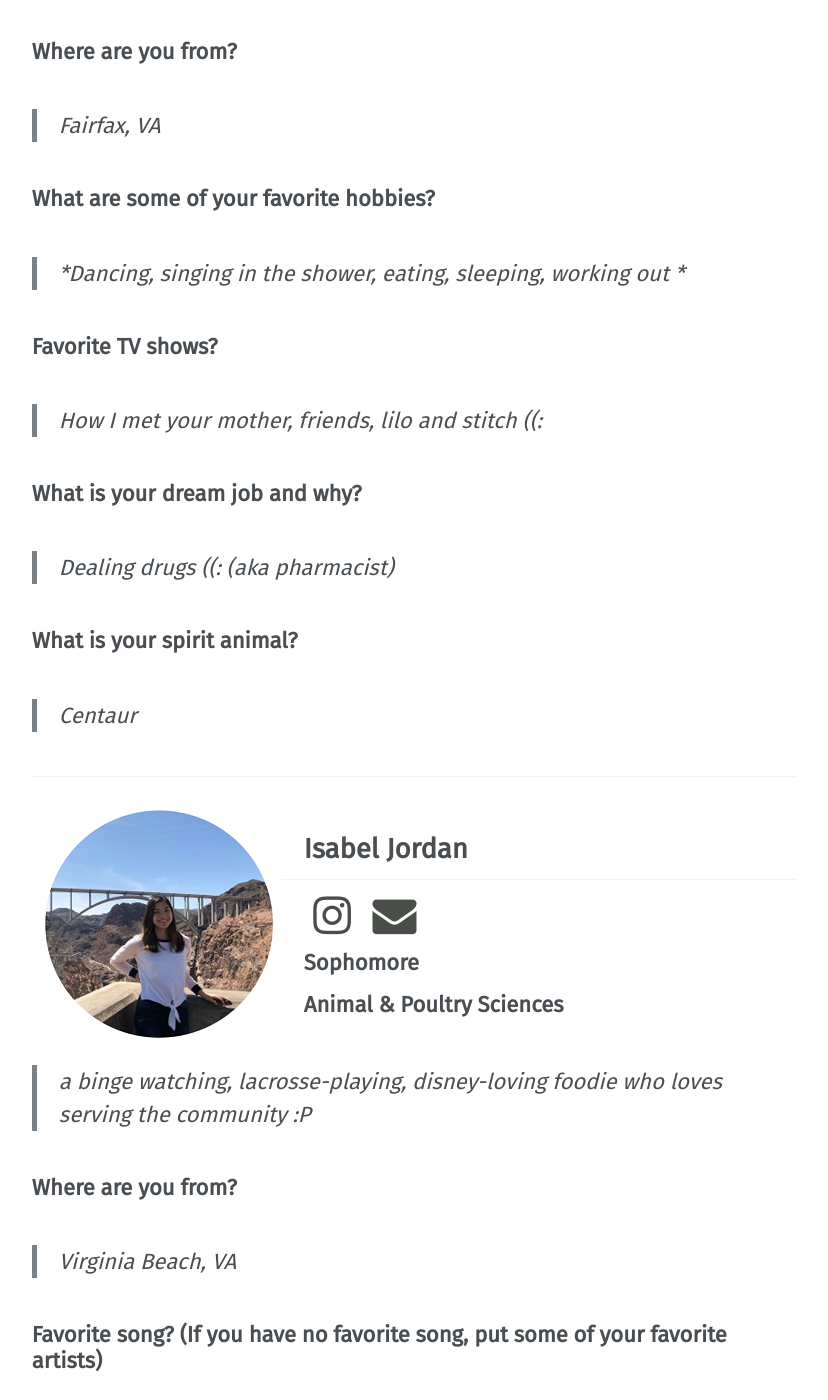
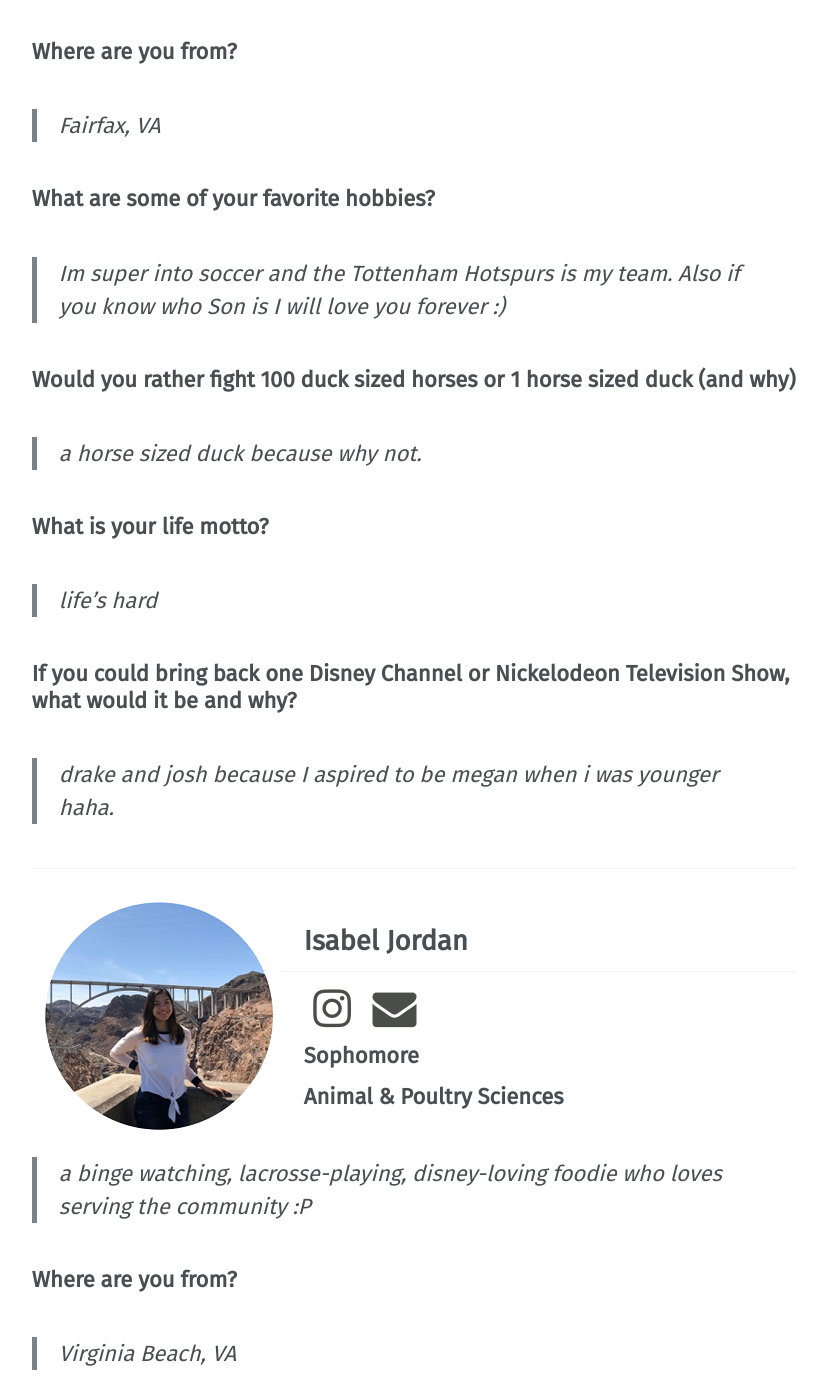
Before and after one commit to vtfasa/vtfasa.github.io, a Jekyll site: the page built from _pages/officers/service.md, in a window 1280 px wide and 1400 px high, scrolled down 1776 px. Shown: the whole window, without its empty margins (252-1080 px from the left). Built offline with Jekyll 4.4.1, drawn with Linux system fonts in a browser that asks for light colours; some web fonts are replaced.

Commit message:
Update service.md

```diff
--- a/_pages/officers/service.md
+++ b/_pages/officers/service.md
@@ -60,19 +60,19 @@ Must love FASA
 
 ### **What are some of your favorite hobbies?**
 
-> *Dancing, singing in the shower, eating, sleeping, working out *
+> *Im super into soccer and the  Tottenham Hotspurs is my team. Also if you know who Son is I will love you forever :)*
 
-### **Favorite TV shows?**
+### **Would you rather fight 100 duck sized horses or 1 horse sized duck (and why)**
 
-> *How I met your mother, friends, lilo and stitch ((:*
+> *a horse sized duck because why not.*
 
-### **What is your dream job and why?**
+### **What is your life motto?**
 
-> *Dealing drugs ((: (aka pharmacist)*
+> *life’s hard*
 
-### **What is your spirit animal?**
+### **If you could bring back one Disney Channel or Nickelodeon Television Show, what would it be and why?**
 
-> *Centaur*
+> *drake and josh because I aspired to be megan when i was younger haha.*
 
 
 ---
```
